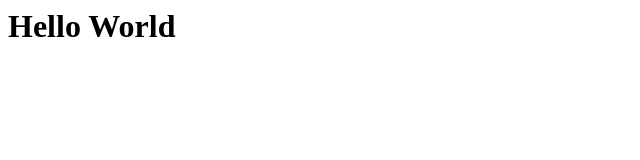
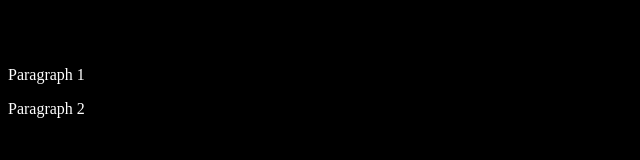
Before and after one commit to ermain/d3js_experiments, a plain HTML site: page index.html in a window 1280 px wide. Shown: the whole page, without its empty margins (0-640 px from the left). Drawn offline with nearby package versions, Linux system fonts and the light colour scheme.

Commit message:
Dumb example with simple selection

```diff
--- a/index.html
+++ b/index.html
@@ -1 +1,14 @@
-<h1>Hello World</h1>
+<html>
+<body style="background-color:black;">
+	<script src="https://d3js.org/d3.v4.min.js"></script>
+
+	<h1>Hello World</h1>
+
+	<p>Paragraph 1</p>
+	<p>Paragraph 2</p>
+
+	<script>
+	d3.selectAll("p").style("color", "white");
+	</script>
+</body>
+</html>
```
